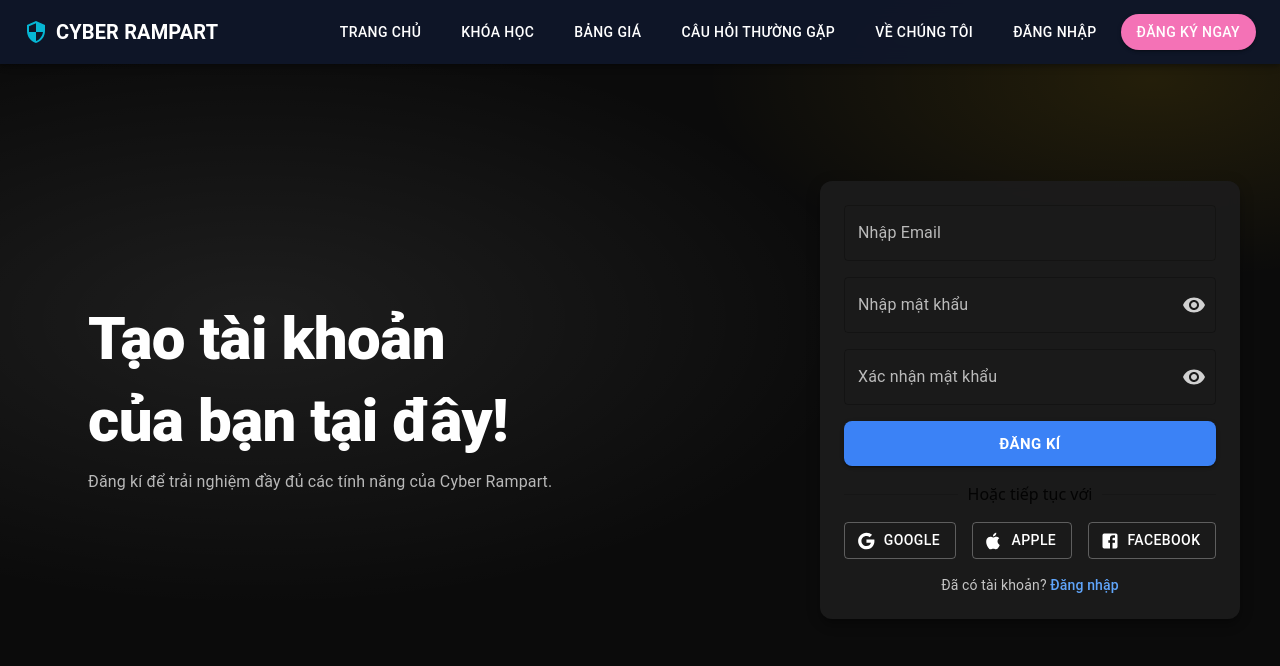
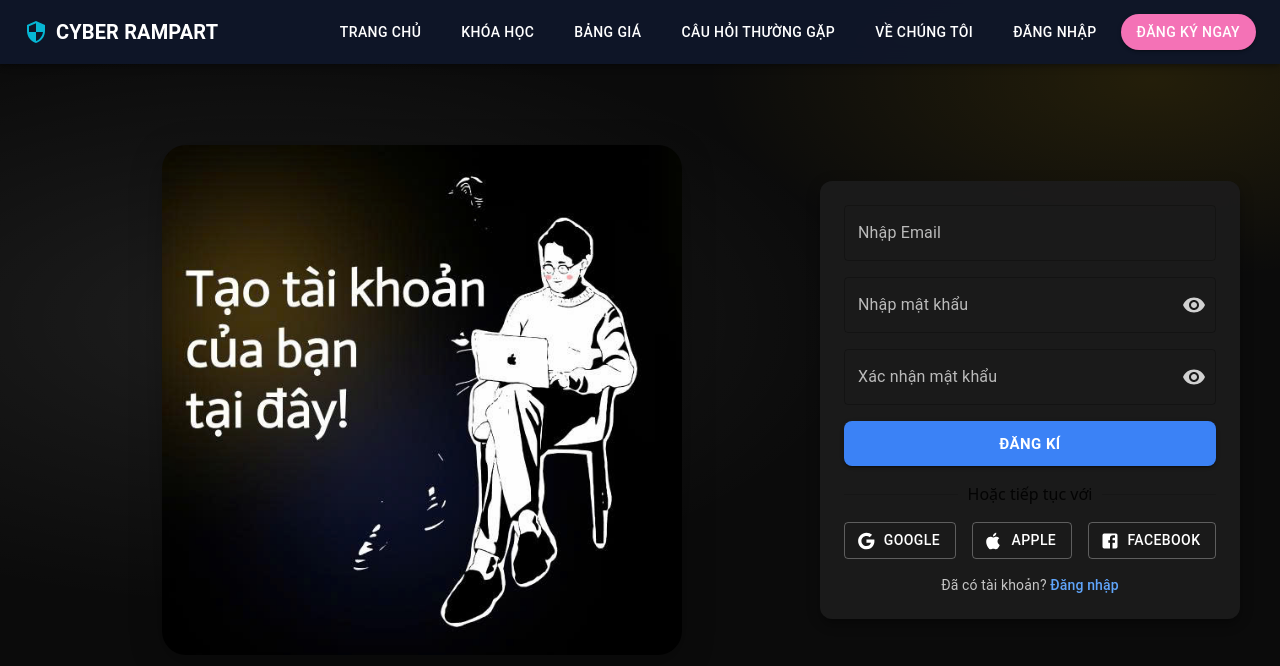
Before and after one commit to AndrewwingIT/FE_Cyber, a React (Vite) app: page /register in a window 1280 px wide. Shown: the top 666 px of the page. Built offline with nearby package versions, Linux system fonts and the light colour scheme.

Commit message:
update regis ui

```diff
--- a/src/app/pages/price/PricePage.tsx
+++ b/src/app/pages/price/PricePage.tsx
@@ -1,121 +1,5 @@
-import  { useState } from "react";
-import { Box, Container, Typography, Stack, Button} from "@mui/material";
-import Price from "../../../components/Pricing/Price";
-import Header from "../../layouts/headers/Header";
-
-const priceData = [
-  {
-    title: "FREE",
-    price: "FREE",
-    features: [
-      { text: "Quyền truy cập vào các khóa học dành cho người mới bắt đầu.", active: true },
-      { text: "Kiến thức cơ bản về nhận diện lừa đảo trực tuyến và thủ thuật lừa đảo.", active: true },
-      { text: "Các bài thực hành tốt nhất để duyệt web an toàn.", active: true },
-      { text: "Quyền truy cập diễn đàn cộng đồng.", active: false },
-    ],
-  },
-  {
-    title: "BASIC",
-    price: "$28",
-    subPrice: "/Tháng Hoặc $280 /năm",
-    features: [
-      { text: "Quyền truy cập vào các khóa học dành cho người mới bắt đầu.", active: true },
-      { text: "Kiến thức cơ bản về nhận diện lừa đảo trực tuyến và thủ thuật lừa đảo.", active: true },
-      { text: "Các bài thực hành tốt nhất để duyệt web an toàn.", active: true },
-      { text: "Quyền truy cập diễn đàn cộng đồng.", active: true },
-    ],
-  },
-  {
-    title: "PLUS",
-    price: "$35",
-    subPrice: "/Tháng Hoặc $350 /năm",
-    highlight: true,
-    features: [
-      { text: "Mọi thứ đều đơn giản.", active: true },
-      { text: "Quyền truy cập vào các khóa học cấp độ trung cấp.", active: true },
-      { text: "Hướng dẫn và danh sách kiểm tra có thể tải xuống.", active: true },
-      { text: "Bản tin cảnh báo lừa đảo hàng tháng.", active: true },
-      { text: "✔️ Chứng chỉ hoàn thành.", active: false },
-    ],
-  },
-  {
-    title: "PREMIUM",
-    price: "$49",
-    subPrice: "/Tháng Hoặc $490 /năm",
-    features: [
-      { text: "Tất cả những gì có trong gói Plus.", active: true },
-      { text: "Quyền truy cập vào các khóa học cấp độ nâng cao.", active: true },
-      { text: "Đánh giá rủi ro được cá nhân hóa.", active: true },
-      { text: "Hỗ trợ hỏi đáp ưu tiên.", active: true },
-      { text: "Tư vấn chuyên gia 1 kèm 1.", active: true },
-    ],
-  },
-];
+import PricingLayout from "../../../components/Pricing/Price";
 
 export default function PricePage() {
-  const [plan, setPlan] = useState<"month" | "year">("month");
-
-  return (
-    <Box sx={{ minHeight: "100vh", background: "#f8fafc" }}>
-      <Header />
-      <Box sx={{ pt: 10, pb: 4 }}>
-        <Container maxWidth="lg">
-          <Typography variant="h4" sx={{ fontWeight: "bold", mb: 3, textAlign: "center" }}>
-            Bảng giá dịch vụ
-          </Typography>
-          <Stack direction="row" spacing={2} justifyContent="center" sx={{ mb: 4 }}>
-            <Button
-              variant={plan === "month" ? "contained" : "outlined"}
-              onClick={() => setPlan("month")}
-              sx={{
-                backgroundColor: plan === "month" ? "#38bdf8" : undefined,
-                color: "#0f172a",
-                fontWeight: "bold",
-                borderRadius: "20px",
-              }}
-            >
-              Hàng tháng
-            </Button>
-            <Button
-              variant={plan === "year" ? "contained" : "outlined"}
-              onClick={() => setPlan("year")}
-              sx={{
-                backgroundColor: plan === "year" ? "#38bdf8" : undefined,
-                color: "#0f172a",
-                fontWeight: "bold",
-                borderRadius: "20px",
-              }}
-            >
-              Hàng năm
-            </Button>
-          </Stack>
-          <Stack direction={{ xs: "column", md: "row" }} spacing={3} alignItems="stretch">
-            {priceData.map((pkg) => (
-              <Price
-                key={pkg.title}
-                title={pkg.title}
-                price={pkg.price}
-                subPrice={pkg.subPrice}
-                features={pkg.features}
-                highlight={pkg.highlight}
-              />
-            ))}
-          </Stack>
-        </Container>
-      </Box>
-      <Box sx={{ background: "#1e293b", py: 4, mt: 6 }}>
-        <Container maxWidth="lg">
-          <Typography variant="h5" sx={{ color: "#f472b6", fontWeight: "bold", textAlign: "center", mb: 1 }}>
-            CYBER RAMPART
-          </Typography>
-          <Typography sx={{ color: "#fff", textAlign: "center", fontSize: 14 }}>
-            Được cung cấp bởi FPTU, được xây dựng bởi Airborne Infantry | Bản quyền sử dụng
-          </Typography>
-          <Box sx={{ display: "flex", justifyContent: "center", gap: 2, mt: 2 }}>
-            {/* Icon social media ở đây nếu muốn */}
-          </Box>
-        </Container>
-      </Box>
-    </Box>
-  );
+  return <PricingLayout />;
 }
--- /dev/null
+++ b/src/components/Pricing/PriceCard.tsx
@@ -0,0 +1,68 @@
+import { Box, Typography, Button, Stack } from "@mui/material";
+
+interface PriceCardProps {
+  title: string;
+  price: string;
+  subPrice?: string;
+  features: { text: string; active: boolean }[];
+  highlight?: boolean;
+}
+
+const PriceCard: React.FC<PriceCardProps> = ({ title, price, subPrice, features, highlight }) => (
+  <Box
+    sx={{
+      flex: 1,
+      minWidth: 250,
+      background: highlight ? "#1e293b" : "linear-gradient(135deg,#7dd3fc,#38bdf8)",
+      color: highlight ? "#fff" : "#0f172a",
+      borderRadius: 3,
+      p: 3,
+      boxShadow: highlight ? 6 : 2,
+      display: "flex",
+      flexDirection: "column",
+      alignItems: "center",
+      border: highlight ? "2px solid #fff" : "none",
+    }}
+  >
+    <Typography variant="h6" sx={{ fontWeight: "bold", mb: 1 }}>
+      {title}
+    </Typography>
+    <Typography variant="h3" sx={{ fontWeight: "bold", mb: 1 }}>
+      {price}
+      {subPrice && (
+        <Typography component="span" variant="body1" sx={{ ml: 1 }}>
+          {subPrice}
+        </Typography>
+      )}
+    </Typography>
+    <Stack spacing={1} sx={{ mb: 2, width: "100%" }}>
+      {features.map((f, idx) => (
+        <Typography
+          key={idx}
+          sx={{
+            color: f.active ? (highlight ? "#fff" : "#0f172a") : "#94a3b8",
+            textDecoration: f.active ? "none" : "line-through",
+            fontSize: 16,
+          }}
+        >
+          {f.active ? "✔️" : "❌"} {f.text}
+        </Typography>
+      ))}
+    </Stack>
+    <Button
+      variant="contained"
+      sx={{
+        backgroundColor: "#f472b6",
+        color: "#0f172a",
+        fontWeight: "bold",
+        borderRadius: "25px",
+        mt: "auto",
+        "&:hover": { backgroundColor: "#ec4899" },
+      }}
+    >
+      Chọn gói đăng ký
+    </Button>
+  </Box>
+);
+
+export default PriceCard;
--- a/src/components/Register/RegisterForm.tsx
+++ b/src/components/Register/RegisterForm.tsx
@@ -42,24 +42,38 @@
       {/* Spacer to offset fixed AppBar so content starts at the same Y on all pages */}
       <Toolbar />
       <Container maxWidth="lg">
-        <Box sx={{ display: 'flex', flexDirection: { xs: 'column', md: 'row' }, alignItems: 'center', gap: { xs: 4, md: 8 } }}>
-          <Box sx={{ flex: 1 }}>
-            <Stack spacing={2}>
-              <Typography variant="h2" sx={{ fontWeight: 800, lineHeight: 1.1 }}>
-                {isRegister ? 'Tạo tài khoản' : 'Chào mừng trở lại'}
-              </Typography>
-              <Typography variant="h2" sx={{ fontWeight: 800, lineHeight: 1.1 }}>
-                của bạn tại đây!
-              </Typography>
-              <Typography variant="body1" sx={{ color: 'rgba(255,255,255,0.7)' }}>
-                {isRegister
-                  ? 'Đăng kí để trải nghiệm đầy đủ các tính năng của Cyber Rampart.'
-                  : 'Đăng nhập để tiếp tục khám phá Cyber Rampart.'}
-              </Typography>
-            </Stack>
+        <Box sx={{
+          display: 'flex',
+          flexDirection: { xs: 'column', md: 'row' },
+          alignItems: 'center',
+          gap: { xs: 4, md: 8 },
+          minHeight: 600,
+        }}>
+          {/* Left side: chỉ hình lớn */}
+          <Box sx={{
+            flex: 1,
+            display: 'flex',
+            alignItems: 'center',
+            justifyContent: 'center',
+            minHeight: 500,
+          }}>
+            <img
+                src="/images/register.jpg"
+                alt="Register Illustration"
+                style={{
+                    width: '100%',
+                    maxWidth: '520px',
+                    height: 'auto',
+                    objectFit: 'contain',
+                    display: 'block',
+                    borderRadius: '24px',
+                    boxShadow: '0 8px 32px 0 rgba(0,0,0,0.25)',
+                    background: 'transparent',
+                }}
+            />
           </Box>
-
-          <Box sx={{ width: { xs: '100%', md: 420 } }}>
+          {/* Right side: form */}
+          <Box sx={{ width: { xs: '100%', md: 420 }, zIndex: 3 }}>
             <Paper elevation={8} sx={{ p: 3, borderRadius: 3, backgroundColor: 'rgba(28,28,28,0.9)', backdropFilter: 'blur(6px)' }}>
               <Stack spacing={2}>
                 <TextField
```
Also changed, not shown: src/components/Pricing/Price.tsx (+111 -57 lines), public/images/register.jpg (added).
